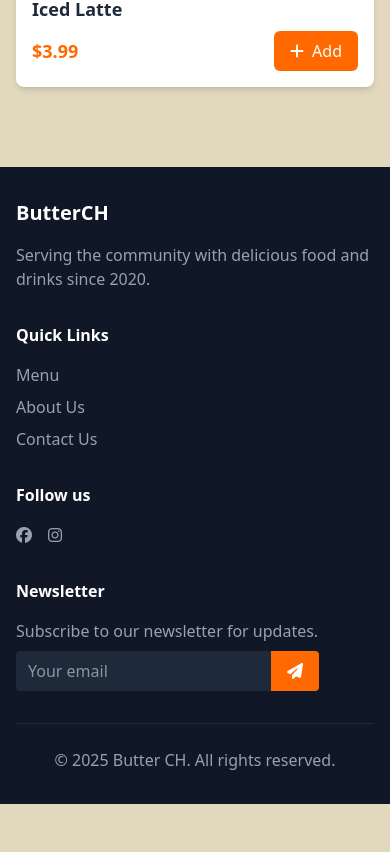
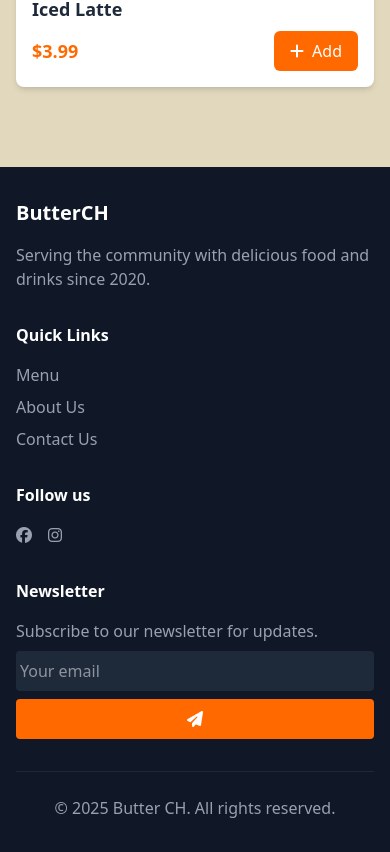
Before and after one commit to AnhHuyNguyen89/Rebuild-Project, a React (Vite) app: page / in a window 390 px wide. Shown: the part 3453-4305 px from the top of the page. Before the commit the page ends 4257 px from the top, so only its background shows below. Built offline with nearby package versions, Linux system fonts and the light colour scheme.

Commit message:
Update responsive for ipad viewer

```diff
--- a/src/components/Footer.jsx
+++ b/src/components/Footer.jsx
@@ -1,4 +1,5 @@
 import { useId, useState } from "react";
+
 export function Footer() {
   const [email, setEmail] = useState("");
   const id = useId();
@@ -8,16 +9,20 @@ export function Footer() {
     console.log("Form submitted: ", email);
     setEmail("");
   }
+
   return (
     <footer className="bg-gray-900 text-white py-8">
       <div className="container mx-auto px-4">
         <div className="grid grid-cols-1 md:grid-cols-4 gap-8">
+          {/* Brand */}
           <div>
             <h3 className="text-xl font-bold mb-4">ButterCH</h3>
             <p className="text-gray-400">
               Serving the community with delicious food and drinks since 2020.
             </p>
           </div>
+
+          {/* Quick Links */}
           <div>
             <h4 className="font-bold mb-4">Quick Links</h4>
             <ul className="space-y-2">
@@ -47,8 +52,10 @@ export function Footer() {
               </li>
             </ul>
           </div>
+
+          {/* Socials */}
           <div>
-            <h4 className="font-bold mb-4">Follow us </h4>
+            <h4 className="font-bold mb-4">Follow us</h4>
             <div className="flex space-x-4">
               <a
                 href="https://www.facebook.com/bo.bo.trang.2025"
@@ -64,28 +71,36 @@ export function Footer() {
               </a>
             </div>
           </div>
+
+          {/* Newsletter */}
           <div>
             <h4 className="font-bold mb-4">Newsletter</h4>
             <p className="text-gray-400 mb-2">
               Subscribe to our newsletter for updates.
             </p>
-            <div className="flex">
-              <form onSubmit={handleSubmit}>
+            <form
+              onSubmit={handleSubmit}
+              className="flex flex-col sm:flex-row items-stretch gap-2 w-full max-w-sm"
+            >
               <input
                 type="email"
                 placeholder="Your email"
-                  className="px-3 py-2 bg-gray-800 text-white rounded-l focus:outline-none"
-                  htmlFor={id}
+                id={id}
+                value={email}
                 onChange={(e) => setEmail(e.target.value)}
-                  value={email}
+                className="flex-1 px-1 py-2 bg-gray-800 text-white rounded sm:rounded-l sm:rounded-r-none focus:outline-none w-full"
               />
-                <button className="bg-orange-500 hover:bg-orange-600 px-4 py-2 rounded-r">
+              <button
+                type="submit"
+                className="bg-orange-500 hover:bg-orange-600 px-4 py-2 rounded sm:rounded-r sm:rounded-l-none text-white w-full sm:w-auto"
+              >
                 <i className="fas fa-paper-plane"></i>
               </button>
             </form>
           </div>
         </div>
-        </div>
+
+        {/* Copyright */}
         <div className="border-t border-gray-800 mt-8 pt-6 text-center text-gray-400">
           <p>
             &copy; {new Date().getFullYear()} Butter CH. All rights reserved.
```
Lines whose indentation alone changed are shown as unchanged.
